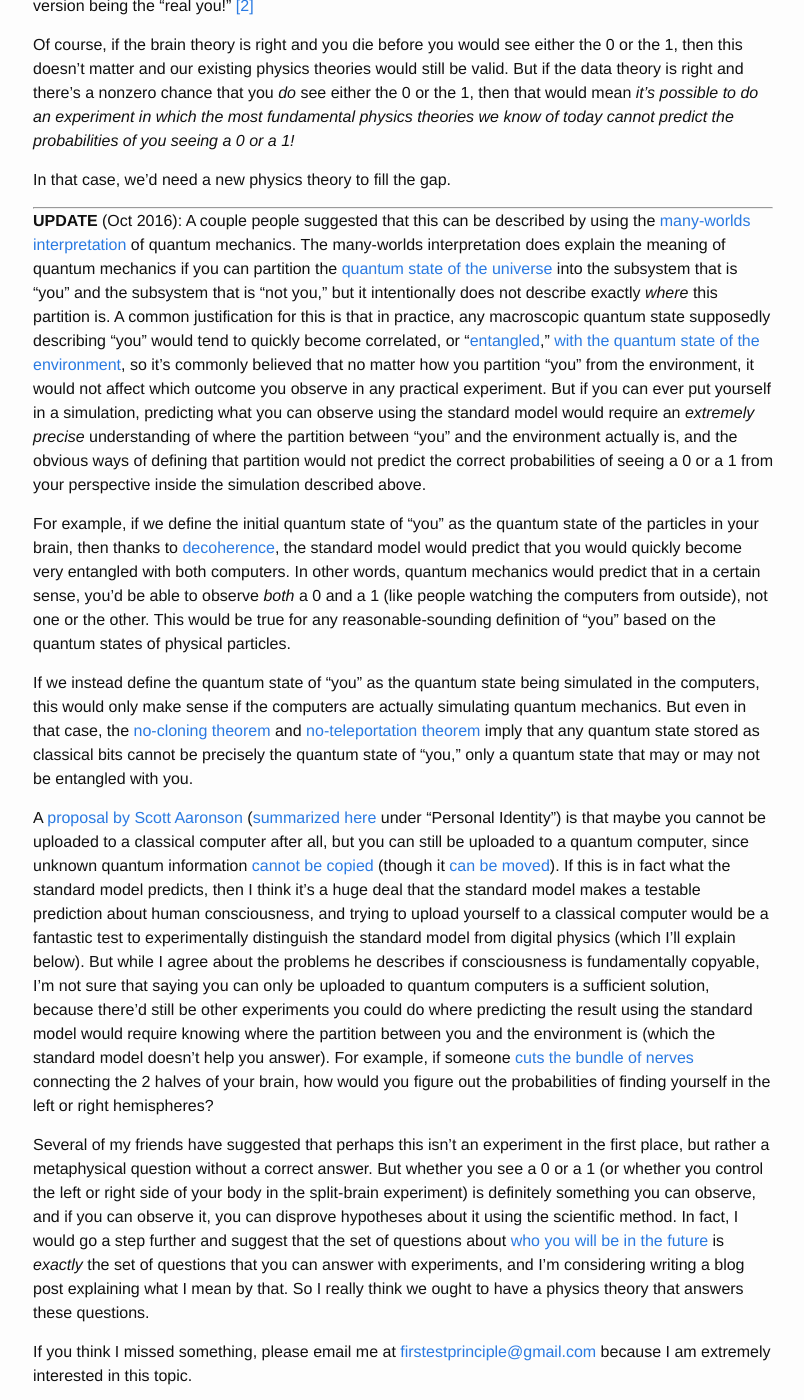
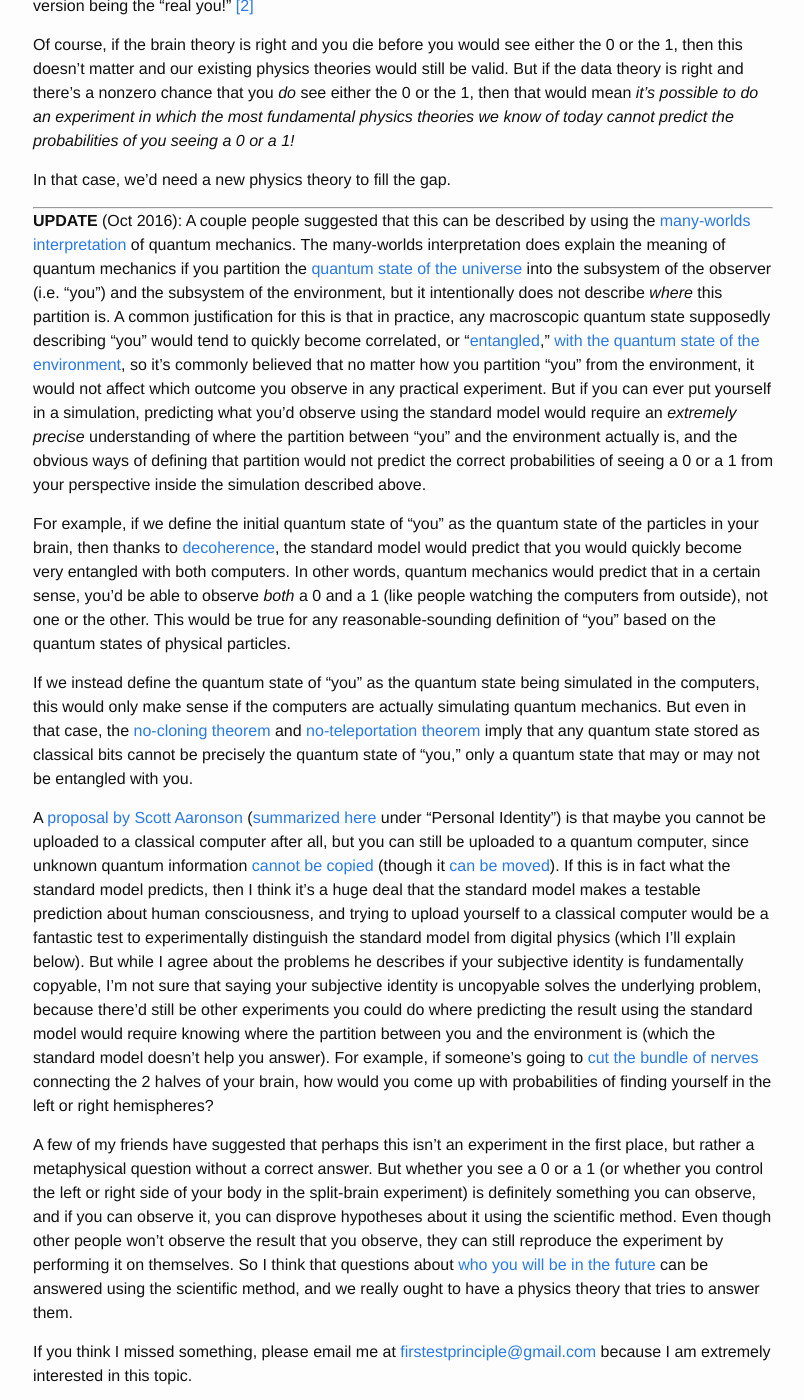
Before and after one commit to ad510/firstest-principle, a Jekyll site: the page built from _posts/2016-07-10-learning.md, in a window 1280 px wide and 1400 px high, scrolled down 6556 px. Shown: the whole window, without its empty margins (237-1041 px from the left). Built offline with Jekyll 4.4.1, drawn with Linux system fonts in a browser that asks for light colours.

Commit message:
improve wording in update

```diff
--- a/_posts/2016-07-10-learning.md
+++ b/_posts/2016-07-10-learning.md
@@ -97,15 +97,15 @@
 
 ---
 
-<a id="update-quantum"></a>**UPDATE** (Oct 2016): A couple people suggested that this can be described by using the [many-worlds interpretation](https://en.wikipedia.org/wiki/Many-worlds_interpretation) of quantum mechanics. The many-worlds interpretation does explain the meaning of quantum mechanics if you can partition the [quantum state of the universe](https://en.wikipedia.org/wiki/Universal_wavefunction) into the subsystem that is "you" and the subsystem that is "not you," but it intentionally does not describe exactly *where* this partition is. A common justification for this is that in practice, any macroscopic quantum state supposedly describing "you" would tend to quickly become correlated, or "[entangled](https://en.wikipedia.org/wiki/Quantum_entanglement)," [with the quantum state of the environment](https://en.wikipedia.org/wiki/Quantum_decoherence), so it's commonly believed that no matter how you partition "you" from the environment, it would not affect which outcome you observe in any practical experiment. But if you can ever put yourself in a simulation, predicting what you can observe using the standard model would require an *extremely precise* understanding of where the partition between "you" and the environment actually is, and the obvious ways of defining that partition would not predict the correct probabilities of seeing a 0 or a 1 from your perspective inside the simulation described above.
+<a id="update-quantum"></a>**UPDATE** (Oct 2016): A couple people suggested that this can be described by using the [many-worlds interpretation](https://en.wikipedia.org/wiki/Many-worlds_interpretation) of quantum mechanics. The many-worlds interpretation does explain the meaning of quantum mechanics if you partition the [quantum state of the universe](https://en.wikipedia.org/wiki/Universal_wavefunction) into the subsystem of the observer (i.e. "you") and the subsystem of the environment, but it intentionally does not describe *where* this partition is. A common justification for this is that in practice, any macroscopic quantum state supposedly describing "you" would tend to quickly become correlated, or "[entangled](https://en.wikipedia.org/wiki/Quantum_entanglement)," [with the quantum state of the environment](https://en.wikipedia.org/wiki/Quantum_decoherence), so it's commonly believed that no matter how you partition "you" from the environment, it would not affect which outcome you observe in any practical experiment. But if you can ever put yourself in a simulation, predicting what you'd observe using the standard model would require an *extremely precise* understanding of where the partition between "you" and the environment actually is, and the obvious ways of defining that partition would not predict the correct probabilities of seeing a 0 or a 1 from your perspective inside the simulation described above.
 
 For example, if we define the initial quantum state of "you" as the quantum state of the particles in your brain, then thanks to [decoherence](https://en.wikipedia.org/wiki/Quantum_decoherence), the standard model would predict that you would quickly become very entangled with both computers. In other words, quantum mechanics would predict that in a certain sense, you'd be able to observe *both* a 0 and a 1 (like people watching the computers from outside), not one or the other. This would be true for any reasonable-sounding definition of "you" based on the quantum states of physical particles.
 
 If we instead define the quantum state of "you" as the quantum state being simulated in the computers, this would only make sense if the computers are actually simulating quantum mechanics. But even in that case, the [no-cloning theorem](https://en.wikipedia.org/wiki/No-cloning_theorem) and [no-teleportation theorem](https://en.wikipedia.org/wiki/No-teleportation_theorem) imply that any quantum state stored as classical bits cannot be precisely the quantum state of "you," only a quantum state that may or may not be entangled with you.
 
-A [proposal by Scott Aaronson](https://arxiv.org/abs/1306.0159) ([summarized here](http://www.scottaaronson.com/blog/?p=2903) under "Personal Identity") is that maybe you cannot be uploaded to a classical computer after all, but you can still be uploaded to a quantum computer, since unknown quantum information [cannot be copied](https://en.wikipedia.org/wiki/No-cloning_theorem) (though it [can be moved](https://en.wikipedia.org/wiki/Quantum_teleportation)). If this is in fact what the standard model predicts, then I think it's a huge deal that the standard model makes a testable prediction about human consciousness, and trying to upload yourself to a classical computer would be a fantastic test to experimentally distinguish the standard model from digital physics (which I'll explain below). But while I agree about the problems he describes if consciousness is fundamentally copyable, I'm not sure that saying you can only be uploaded to quantum computers is a sufficient solution, because there'd still be other experiments you could do where predicting the result using the standard model would require knowing where the partition between you and the environment is (which the standard model doesn't help you answer). For example, if someone [cuts the bundle of nerves](https://www.youtube.com/watch?v=wfYbgdo8e-8) connecting the 2 halves of your brain, how would you figure out the probabilities of finding yourself in the left or right hemispheres?
+A [proposal by Scott Aaronson](https://arxiv.org/abs/1306.0159) ([summarized here](http://www.scottaaronson.com/blog/?p=2903) under "Personal Identity") is that maybe you cannot be uploaded to a classical computer after all, but you can still be uploaded to a quantum computer, since unknown quantum information [cannot be copied](https://en.wikipedia.org/wiki/No-cloning_theorem) (though it [can be moved](https://en.wikipedia.org/wiki/Quantum_teleportation)). If this is in fact what the standard model predicts, then I think it's a huge deal that the standard model makes a testable prediction about human consciousness, and trying to upload yourself to a classical computer would be a fantastic test to experimentally distinguish the standard model from digital physics (which I'll explain below). But while I agree about the problems he describes if your subjective identity is fundamentally copyable, I'm not sure that saying your subjective identity is uncopyable solves the underlying problem, because there'd still be other experiments you could do where predicting the result using the standard model would require knowing where the partition between you and the environment is (which the standard model doesn't help you answer). For example, if someone's going to [cut the bundle of nerves](https://www.youtube.com/watch?v=wfYbgdo8e-8) connecting the 2 halves of your brain, how would you come up with probabilities of finding yourself in the left or right hemispheres?
 
-Several of my friends have suggested that perhaps this isn't an experiment in the first place, but rather a metaphysical question without a correct answer. But whether you see a 0 or a 1 (or whether you control the left or right side of your body in the split-brain experiment) is definitely something you can observe, and if you can observe it, you can disprove hypotheses about it using the scientific method. In fact, I would go a step further and suggest that the set of questions about [who you will be in the future](https://waitbutwhy.com/2014/12/what-makes-you-you.html) is *exactly* the set of questions that you can answer with experiments, and I'm considering writing a blog post explaining what I mean by that. So I really think we ought to have a physics theory that answers these questions.
+A few of my friends have suggested that perhaps this isn't an experiment in the first place, but rather a metaphysical question without a correct answer. But whether you see a 0 or a 1 (or whether you control the left or right side of your body in the split-brain experiment) is definitely something you can observe, and if you can observe it, you can disprove hypotheses about it using the scientific method. Even though other people won't observe the result that you observe, they can still reproduce the experiment by performing it on themselves. So I think that questions about [who you will be in the future](https://waitbutwhy.com/2014/12/what-makes-you-you.html) can be answered using the scientific method, and we really ought to have a physics theory that tries to answer them.
 
 If you think I missed something, please email me at [firstestprinciple@gmail.com](mailto:firstestprinciple@gmail.com) because I am extremely interested in this topic.
 
```
